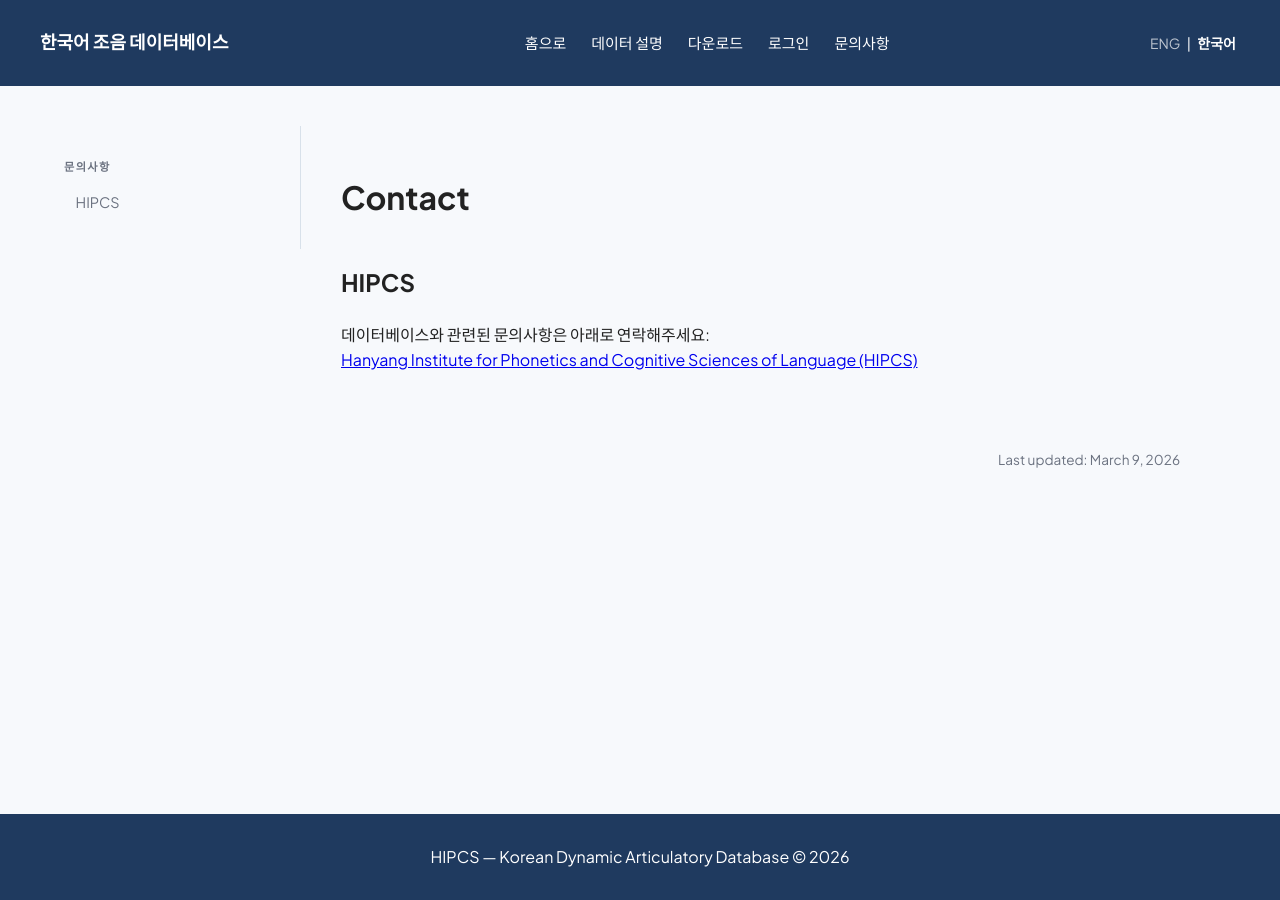
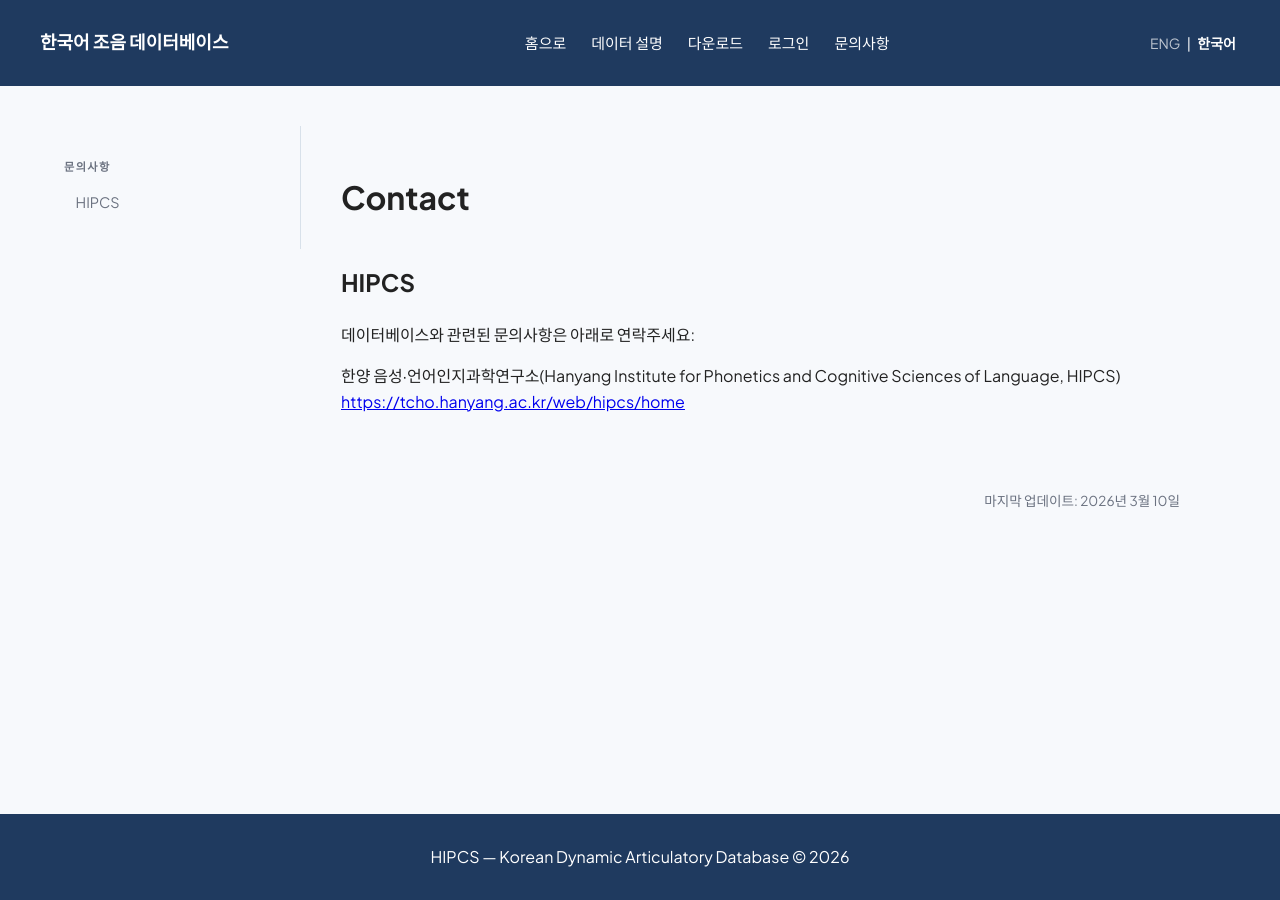
Before and after one commit to jiyoungj/jiyoungj.github.io, a Jekyll site: the page k-dad_demo/contact_kor.html, which Jekyll copies as it is, in a window 1280 px wide. Built offline with Jekyll 4.4.1, drawn with Linux system fonts in a browser that asks for light colours.

Commit message:
Update contact_kor.html

```diff
--- a/k-dad_demo/contact_kor.html
+++ b/k-dad_demo/contact_kor.html
@@ -46,15 +46,17 @@
 
 <h2 id="1">HIPCS</h2>
 <p>
-데이터베이스와 관련된 문의사항은 아래로 연락해주세요: <br>
-<a href="https://tcho.hanyang.ac.kr/web/hipcs/home" target="_blank" rel="noopener noreferrer">Hanyang Institute for Phonetics and Cognitive Sciences of Language (HIPCS)</a>
+데이터베이스와 관련된 문의사항은 아래로 연락주세요:
 </p>
+<p>
+한양 음성∙언어인지과학연구소(Hanyang Institute for Phonetics and Cognitive Sciences of Language, HIPCS) <br>
+<a href="https://tcho.hanyang.ac.kr/web/hipcs/home" target="_blank" rel="noopener noreferrer">https://tcho.hanyang.ac.kr/web/hipcs/home</a></p>
 
 </section>
 </div>
 
 <div class="last-updated">
-Last updated: March 9, 2026
+마지막 업데이트: 2026년 3월 10일
 </div>
 
 </div>
```
